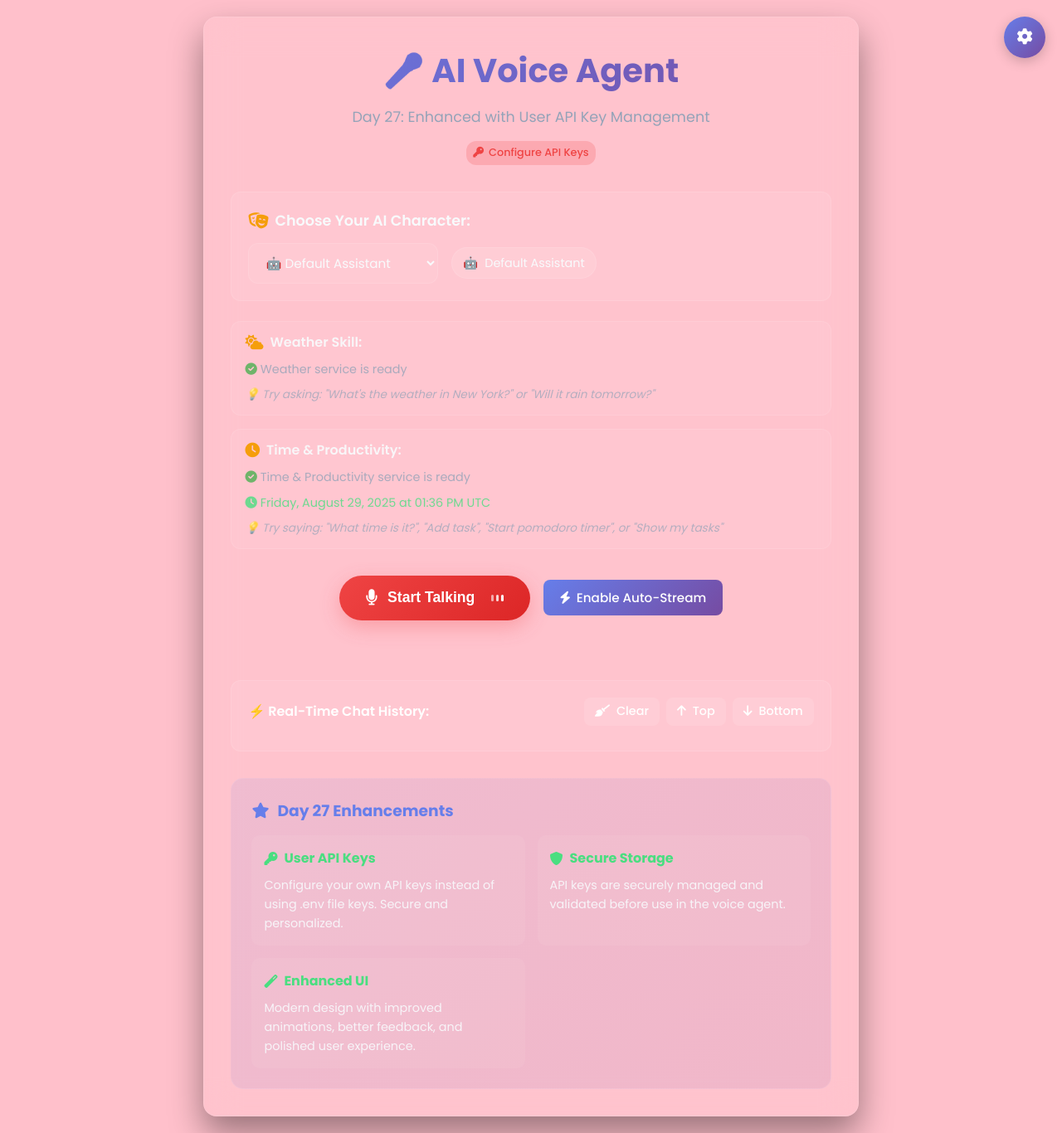
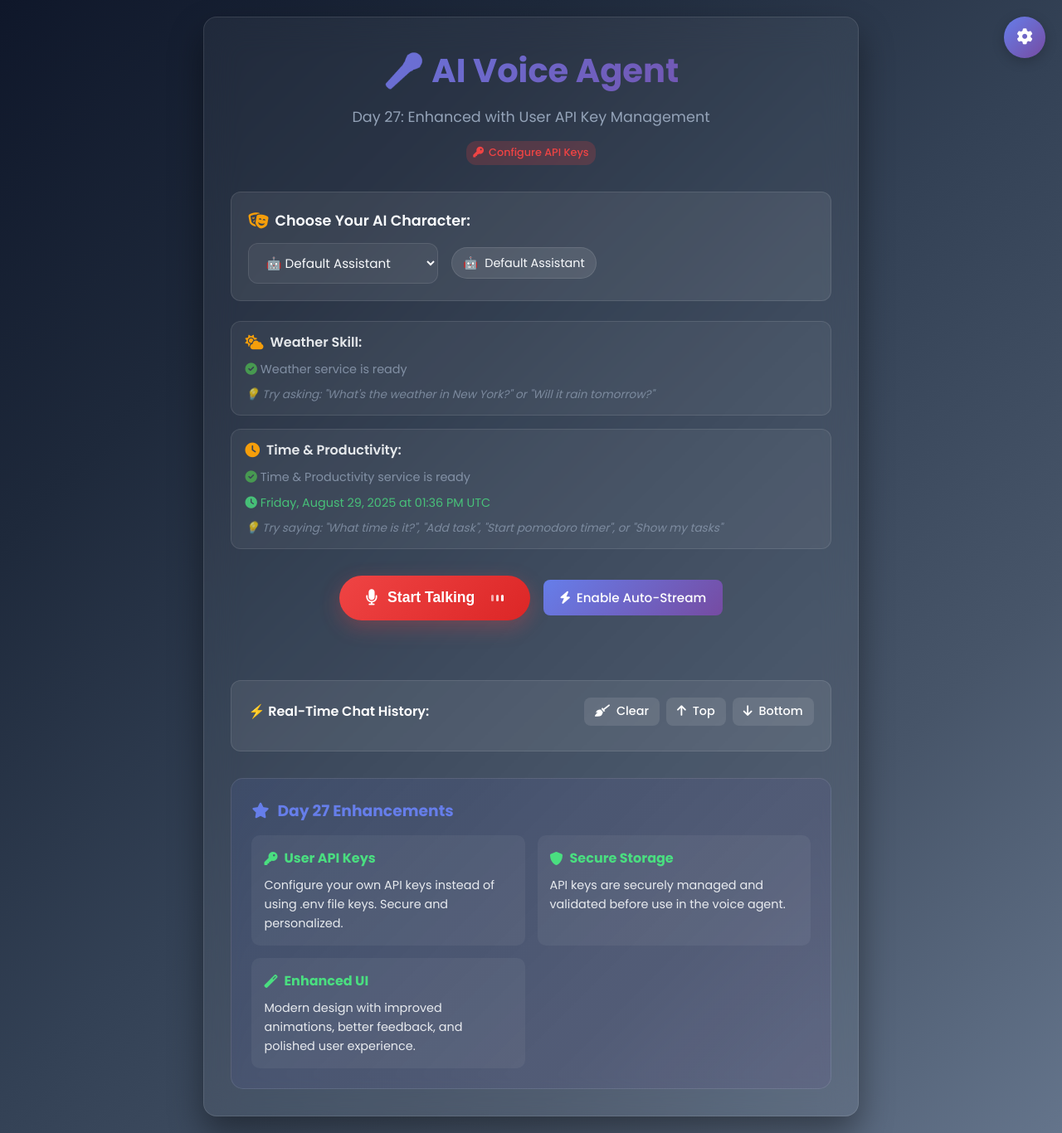
Before and after one commit to kundanmehta01/murf-voice-agent, a FastAPI app: page / in a window 1280 px wide. Shown: the whole page at 83% size. Run offline with FastAPI, Linux system fonts and the light colour scheme; data that the repository does not hold is empty.

Commit message:
Update style.css

```diff
--- a/static/style.css
+++ b/static/style.css
@@ -19,11 +19,11 @@
   --shadow: 0 10px 25px rgba(0,0,0,0.3);
   --shadow-lg: 0 20px 40px rgba(0,0,0,0.4);
 }
-    /* background: linear-gradient(135deg, #0f172a 0%, #1e293b 25%, #334155 50%, #475569 75%, #64748b 100%); */
+
 /* ========== Body & Background ========== */
 body {
     font-family: 'Poppins', -apple-system, BlinkMacSystemFont, 'Segoe UI', Roboto, sans-serif;
-    background: pink;
+    background: linear-gradient(135deg, #0f172a 0%, #1e293b 25%, #334155 50%, #475569 75%, #64748b 100%);
     color: var(--text-light);
     margin: 0;
     padding: 20px;
```
